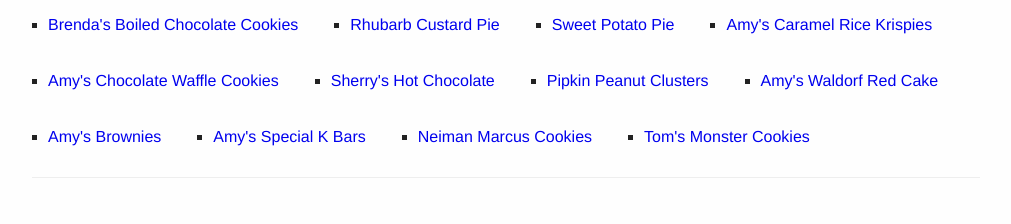
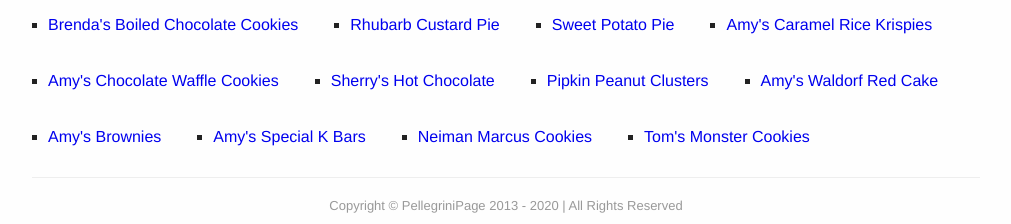
Before and after one commit to michaelp0730/FamilyRecipes, a PHP site: page / in a window 1280 px wide. Shown: the part 1957-2181 px from the top of the page, without its empty margins (134-1145 px from the left). Before the commit the page ends 2135 px from the top, so only its background shows below. Run offline with PHP 8.4, Linux system fonts and the light colour scheme.

Commit message:
Adds shared footer

```diff
--- /dev/null
+++ b/includes/footer.php
@@ -0,0 +1,3 @@
+<footer class="site-footer">
+    Copyright &copy; PellegriniPage <?php echo '2013 - ' . date('Y'); ?> | All Rights Reserved
+</footer>
--- a/index.php
+++ b/index.php
@@ -140,5 +140,6 @@
             </ul>
         </section>
     </div>
+    <? include './includes/footer.php' ?>
 </body>
 </html>
--- a/recipes/index.php
+++ b/recipes/index.php
@@ -69,5 +69,6 @@
             ?>
         </div>
     </div>
+    <? include '../includes/footer.php' ?>
 </body>
 </html>
```
